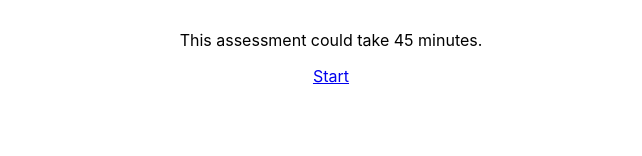
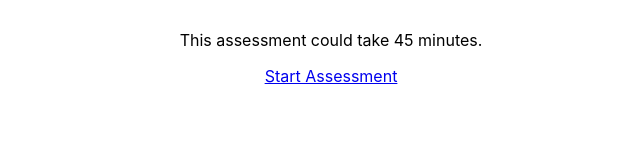
Before and after one commit to legacychurch/spiritual-gifts, a React (Create React App) app: page / in a window 1280 px wide. Shown: the part 160-316 px from the top of the page, without its empty margins (309-951 px from the left). Built offline with nearby package versions, Linux system fonts and the light colour scheme.

Commit message:
Made link more descriptive

```diff
--- a/src/pages/Homepage/index.tsx
+++ b/src/pages/Homepage/index.tsx
@@ -40,7 +40,7 @@ const Homepage = () => {
             </Link>
           </>
         ) : (
-          <Link to="/question-set/1">Start</Link>
+          <Link to="/question-set/1">Start Assessment</Link>
         )}
       </div>
       <footer className={styles.footer}>
```
